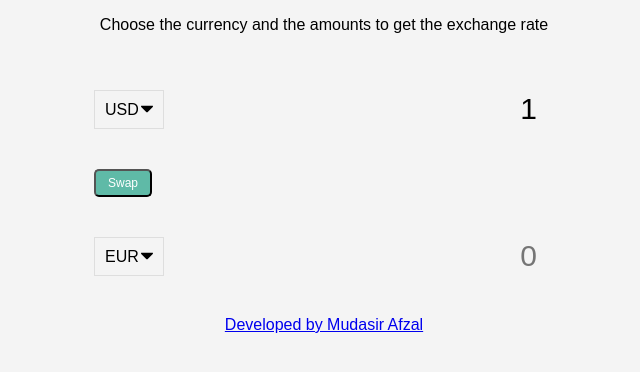
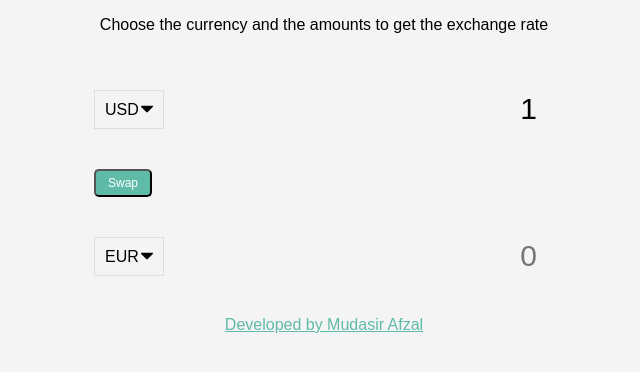
Before and after one commit to mudasirafzal/Exchange-Rate-Calculator, a plain HTML site: page index.html in a window 1280 px wide. Shown: the part 348-720 px from the top of the page, without its empty margins (316-956 px from the left). Drawn offline with Linux system fonts and the light colour scheme; no server answers.

Commit message:
Added css

```diff
--- a/style.css
+++ b/style.css
@@ -18,7 +18,7 @@ body {
   padding: 20px;
 }
 
-h1 {
+h1, a {
   color: var(--primary-color);
 }
 
```
